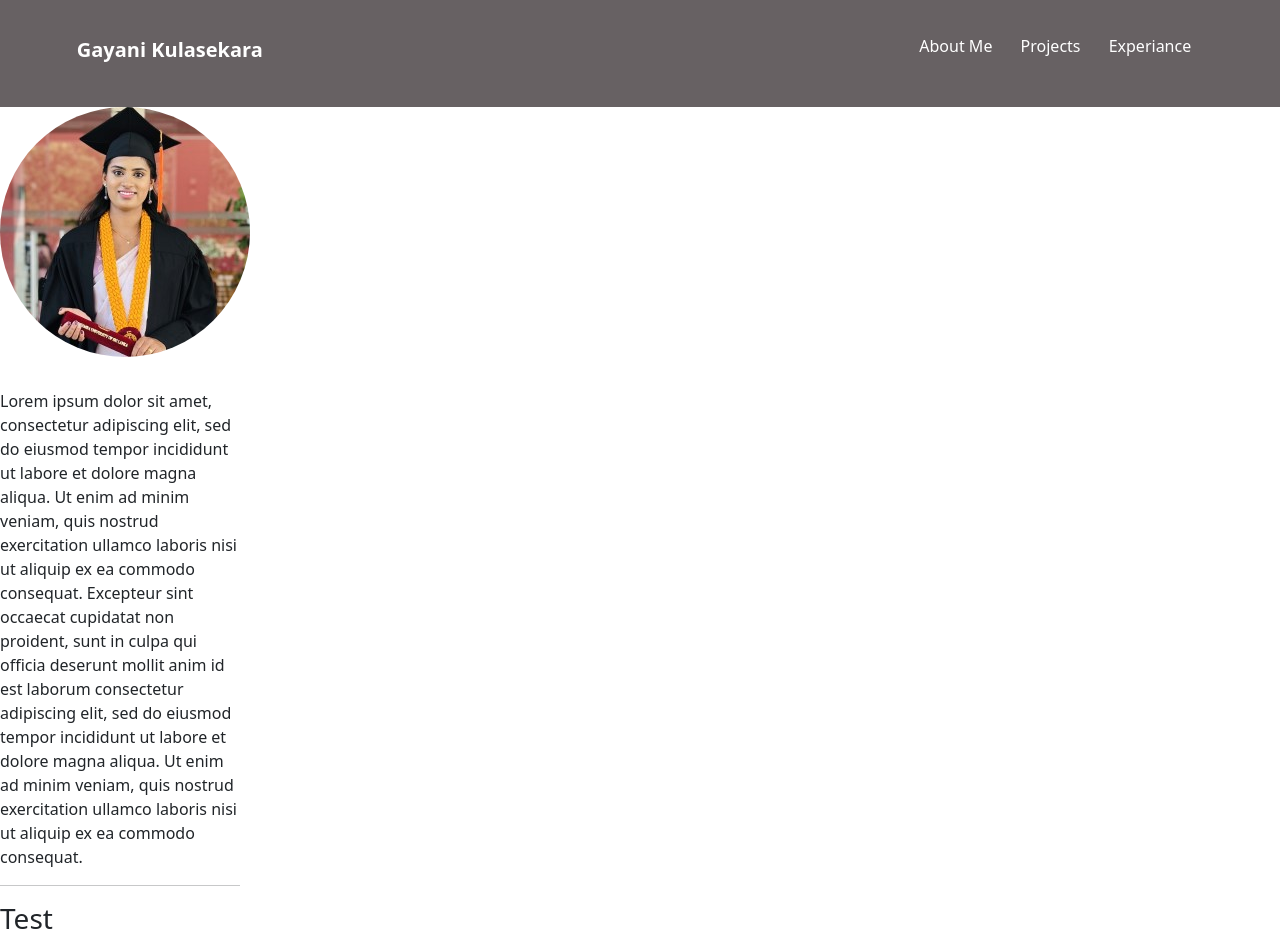
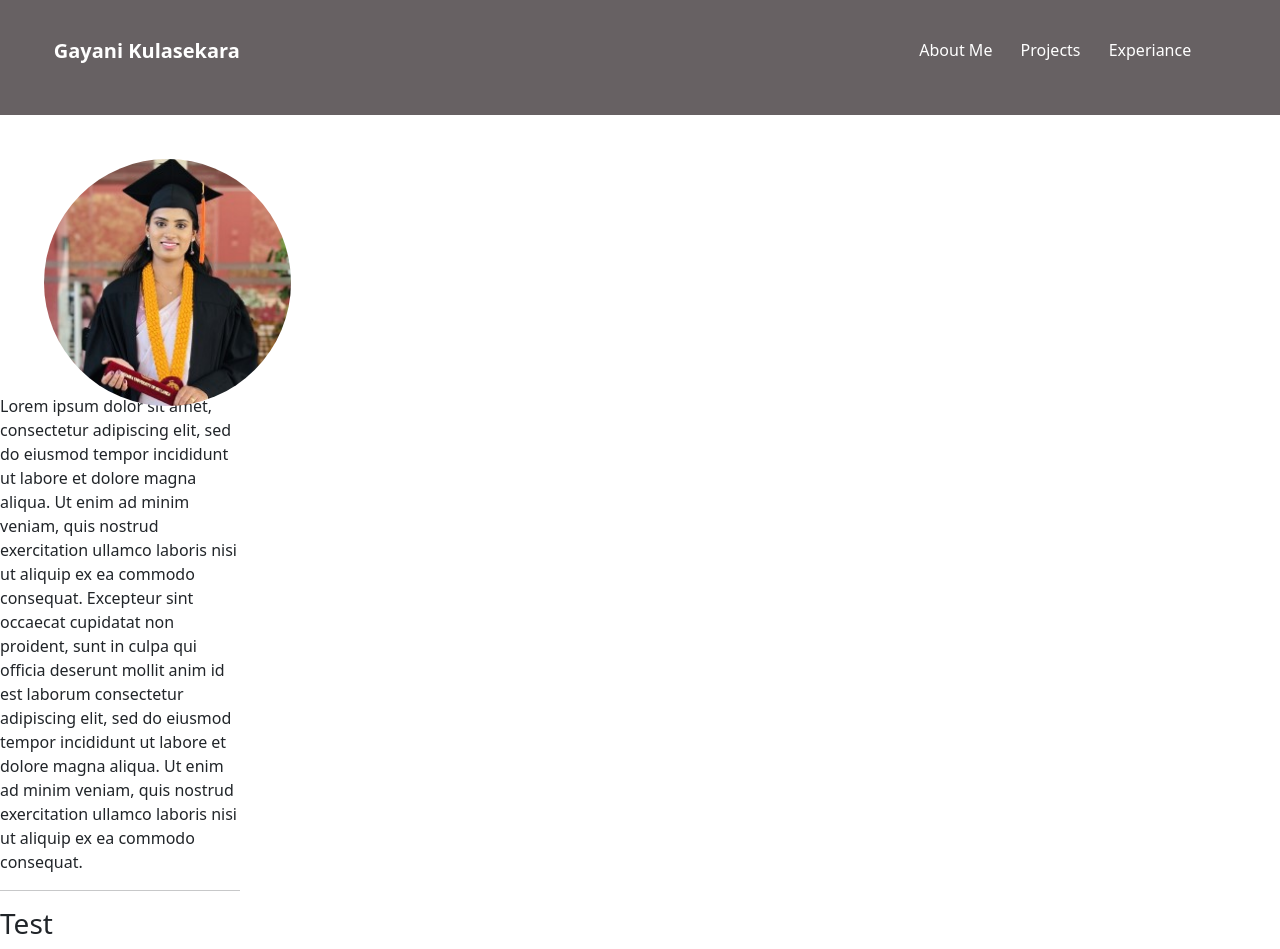
Before and after one commit to Kulasekara/kulasekara.github.io, a plain HTML site: page index.html in a window 1280 px wide. Drawn offline with nearby package versions, Linux system fonts and the light colour scheme.

Commit message:
Update style.css

```diff
--- a/style.css
+++ b/style.css
@@ -32,3 +32,17 @@ h1{
     color: #fff;
     text-decoration: none;
 }
+
+/* Image */
+div img{
+    display:inline-block;
+    transform:translatex(44px) translatey(44px);
+    height:247px;
+   }
+
+   /* Heading */
+   .header nav h1{
+    width:272px;
+    min-height:56px;
+    transform:translatex(-23px) translatey(13px);
+   }
```
